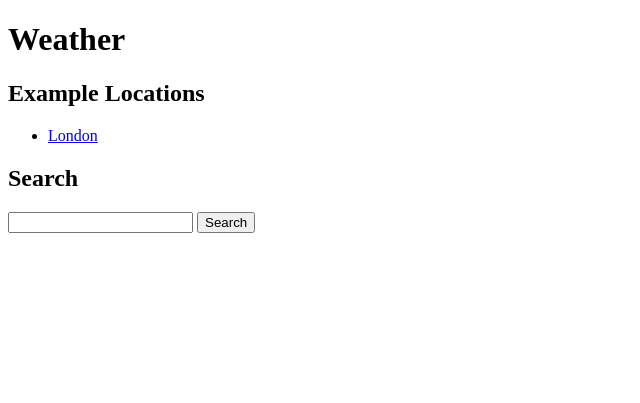
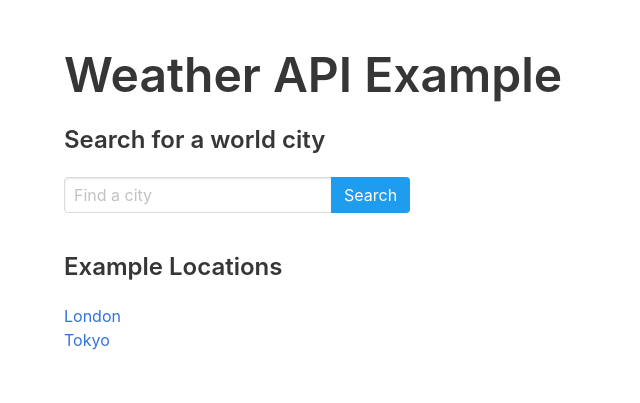
Before and after one commit to jimjimovich/caddy-stencil, a plain HTML site: page examples/json/index.html in a window 1280 px wide. Shown: the whole page, without its empty margins (0-640 px from the left). Drawn offline with nearby package versions, Linux system fonts and the light colour scheme.

Commit message:
make the json example look nice

```diff
--- a/examples/json/index.html
+++ b/examples/json/index.html
@@ -1,20 +1,36 @@
 <!DOCTYPE html>
 <html>
-    <head>
-        <title>Weather</title>
-    </head>
-    <body>
-        <h1>Weather</h1>
+  <head>
+    <meta charset="utf-8">
+    <meta name="viewport" content="width=device-width, initial-scale=1">
+    <title>Weather</title>
+    <link rel="stylesheet" href="https://cdnjs.cloudflare.com/ajax/libs/bulma/0.7.1/css/bulma.min.css" type="text/css" />
+  </head>
+  <body>
+    <section class="section">
+      <div class="container">
+        <h1 class="title is-1">Weather API Example</h1>
 
-        <h2>Example Locations</h2>
+        <h2 class="title is-4">Search for a world city</h2>
+        <form action="/api/location/search/">
+          <div class="field has-addons">
+            <div class="control">
+              <input class="input" type="text" name="query" placeholder="Find a city">
+            </div>
+            <div class="control">
+              <a class="button is-info">
+                Search
+              </a>
+            </div>
+          </div>
+        </form>
+
+        <h2 class="title is-4" style="margin-top: 40px;">Example Locations</h2>
         <ul>
             <li><a href="/api/location/44418/">London</a></li>
+            <li><a href="/api/location/1118370/">Tokyo</a></li>
         </ul>
-
-        <h2>Search</h2>
-        <form action="/api/location/search/">
-            <input type="text" name="query"/>
-            <input type="submit" value="Search"/>
-        </form>
-    </body>
+      </div>
+    </section>
+  </body>
 </html>
```
Also changed, not shown: examples/json/template.html (+45 -8 lines), 1 other file.
